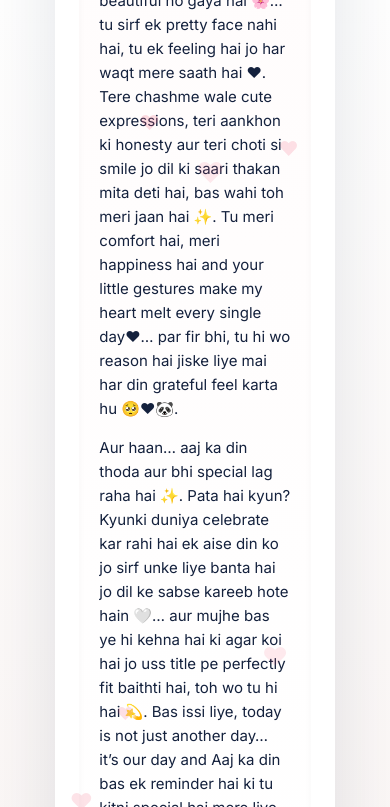
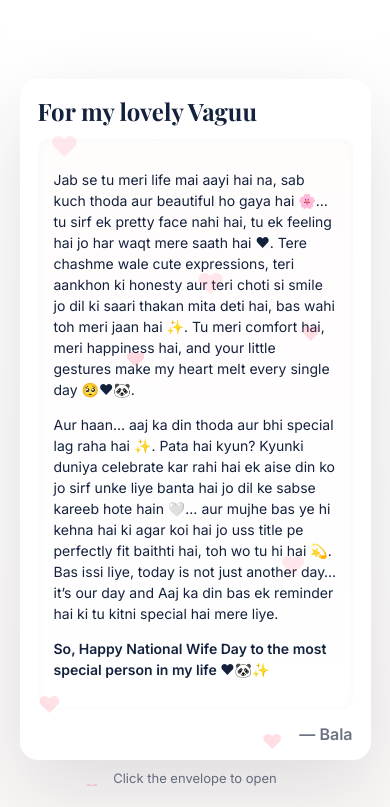
Before and after one commit to bala007-dev/vaguu, a plain HTML site: page index.html in a window 390 px wide. Both pictures are taken after a click on the element 194 px from the left and 422 px from the top of the page. Shown: the top 807 px of the page. Drawn offline with nearby package versions, Linux system fonts and the light colour scheme.

Commit message:
index.html

```diff
--- a/index.html
+++ b/index.html
@@ -2,7 +2,7 @@
 <html lang="en">
 <head>
 <meta charset="utf-8" />
-  <meta name="viewport" content="width=device-width,initial-scale=1" />
+<meta name="viewport" content="width=device-width, initial-scale=1, maximum-scale=1" />
 <title>Happy National Wife Day — For Vagvedi</title>
 <link href="https://fonts.googleapis.com/css2?family=Playfair+Display:wght@400;700&family=Inter:wght@300;400;600&display=swap" rel="stylesheet">
 <style>
@@ -15,18 +15,19 @@
   --muted: #6b7280;
 }
 *{box-sizing:border-box;}
-    html,body{margin:0;height:100%;font-family:Inter,system-ui,-apple-system,Segoe UI,Roboto,"Helvetica Neue",Arial;background:var(--bg-gradient);display:flex;align-items:center;justify-content:center;padding:24px;}
-    .stage{position:relative;width:95%;max-width:980px;min-height:520px;display:flex;flex-direction:column;align-items:center;justify-content:center;}
+html,body{margin:0;height:100%;font-family:Inter,system-ui,-apple-system,Segoe UI,Roboto,"Helvetica Neue",Arial;background:var(--bg-gradient);display:flex;align-items:center;justify-content:center;padding:12px;}
+.stage{position:relative;width:100%;max-width:980px;min-height:520px;display:flex;flex-direction:column;align-items:center;justify-content:center;}
 
 /* background hearts */
 .bg-hearts{position:absolute;inset:0;pointer-events:none;overflow:hidden;border-radius:18px;z-index:0;}
-    .bg-hearts .h{position:absolute;color:#ff8aa2;opacity:0.12;font-size:12px;animation:slowFloat linear infinite;}
+.bg-hearts .h{position:absolute;color:#ff4d6d;opacity:0.15;font-size:12px;animation:slowFloat linear infinite;}
 @keyframes slowFloat{0%{transform:translateY(100vh) scale(0.8);opacity:0.1}50%{opacity:0.25}100%{transform:translateY(-10vh) scale(1.1);opacity:0.1}}
 
 /* envelope centered */
 .envelope-outer{
-      width:480px;
-      height:300px;
+  width:80vw;
+  max-width:480px;
+  aspect-ratio:16/10;
   display:flex;
   align-items:center;
   justify-content:center;
@@ -45,18 +46,24 @@
 .env-strip{position:absolute;left:12px;right:12px;bottom:18px;height:36px;background:linear-gradient(90deg,rgba(255,138,162,0.06),rgba(0,0,0,0));border-radius:8px;z-index:2;}
 
 /* letter box independent of envelope */
-    .letter-wrap{position:relative;margin-top:20px;width:100%;max-width:960px;pointer-events:none;display:flex;align-items:center;justify-content:center;opacity:0;transition:opacity 0.8s ease, transform 0.8s ease;transform:translateY(20px);}
+.letter-wrap{position:relative;margin-top:20px;width:90vw;max-width:960px;pointer-events:none;display:flex;align-items:center;justify-content:center;opacity:0;transition:opacity 0.8s ease, transform 0.8s ease;transform:translateY(20px);}
 .letter-wrap.visible{opacity:1;transform:translateY(0);pointer-events:auto;}
-    .letter-card{width:100%;background:var(--card-bg);border-radius:18px;padding:30px 36px;box-shadow:0 30px 80px rgba(20,33,61,0.12);}
+.letter-card{width:100%;background:var(--card-bg);border-radius:18px;padding:20px 24px;box-shadow:0 30px 80px rgba(20,33,61,0.12);overflow-wrap:break-word;}
 .letter-head{display:flex;justify-content:space-between;align-items:center;margin-bottom:12px;}
 .letter-head h1{font-family:Playfair Display,serif;margin:0;font-size:24px;color:var(--text-color);}
 .letter-head small{color:var(--muted);font-size:13px;}
-    .letter-content{color:var(--text-color);line-height:1.6;font-size:16px;background:linear-gradient(180deg,rgba(255,250,250,0.6),rgba(255,255,255,0.95));padding:28px;border-radius:12px;box-shadow:inset 0 0 10px rgba(0,0,0,0.03);white-space:normal;}
+.letter-content{color:var(--text-color);line-height:1.5;font-size:15px;background:linear-gradient(180deg,rgba(255,250,250,0.6),rgba(255,255,255,0.95));padding:20px;border-radius:12px;box-shadow:inset 0 0 10px rgba(0,0,0,0.03);white-space:normal;}
 .letter-footer{margin-top:14px;text-align:right;color:var(--muted);font-weight:600;}
 .letter-heart-layer{position:absolute;inset:0;pointer-events:none;border-radius:16px;overflow:hidden;}
-    .letter-heart{position:absolute;font-size:18px;color:#f15b79;opacity:0.08;transform:translateY(0);animation:slowFloat linear infinite;}
+.letter-heart{position:absolute;font-size:calc(12px + 1vw);color:#ff4d6d;opacity:0.12;transform:translateY(0);animation:slowFloat linear infinite;}
 .hint{color:var(--muted);font-size:13px;margin-top:10px;text-align:center;}
-    @media(max-width:760px){.envelope-outer{width:360px;height:220px}.letter-card{padding:22px 24px}.letter-content{font-size:15px;padding:20px}}
+
+@media(max-width:760px){
+  .envelope-outer{width:90vw;aspect-ratio:16/10;}
+  .letter-card{padding:16px 18px;}
+  .letter-content{font-size:14px;padding:16px;}
+}
+
 </style>
 </head>
 <body>
@@ -80,7 +87,7 @@
           <h1>For my lovely Vaguu</h1>
         </div>
         <div class="letter-content">
-          <p>Jab se tu meri life mai aayi hai na, sab kuch thoda aur beautiful ho gaya hai 🌸… tu sirf ek pretty face nahi hai, tu ek feeling hai jo har waqt mere saath hai ❤. Tere chashme wale cute expressions, teri aankhon ki honesty aur teri choti si smile jo dil ki saari thakan mita deti hai, bas wahi toh meri jaan hai ✨. Tu meri comfort hai, meri happiness hai and your little gestures make my heart melt every single day❤… par fir bhi, tu hi wo reason hai jiske liye mai har din grateful feel karta hu 🥺❤🐼.</p>
+          <p>Jab se tu meri life mai aayi hai na, sab kuch thoda aur beautiful ho gaya hai 🌸… tu sirf ek pretty face nahi hai, tu ek feeling hai jo har waqt mere saath hai ❤. Tere chashme wale cute expressions, teri aankhon ki honesty aur teri choti si smile jo dil ki saari thakan mita deti hai, bas wahi toh meri jaan hai ✨. Tu meri comfort hai, meri happiness hai, and your little gestures make my heart melt every single day 🥺❤🐼.</p>
           <p>Aur haan… aaj ka din thoda aur bhi special lag raha hai ✨. Pata hai kyun? Kyunki duniya celebrate kar rahi hai ek aise din ko jo sirf unke liye banta hai jo dil ke sabse kareeb hote hain 🤍… aur mujhe bas ye hi kehna hai ki agar koi hai jo uss title pe perfectly fit baithti hai, toh wo tu hi hai 💫. Bas issi liye, today is not just another day… it’s our day and Aaj ka din bas ek reminder hai ki tu kitni special hai mere liye.</p>
           <p style="margin-top:8px;font-weight:600;color:var(--text-color)">So, <strong>Happy National Wife Day</strong> to the most special person in my life ❤🐼✨</p>
         </div>
```
Lines whose indentation alone changed are shown as unchanged.
